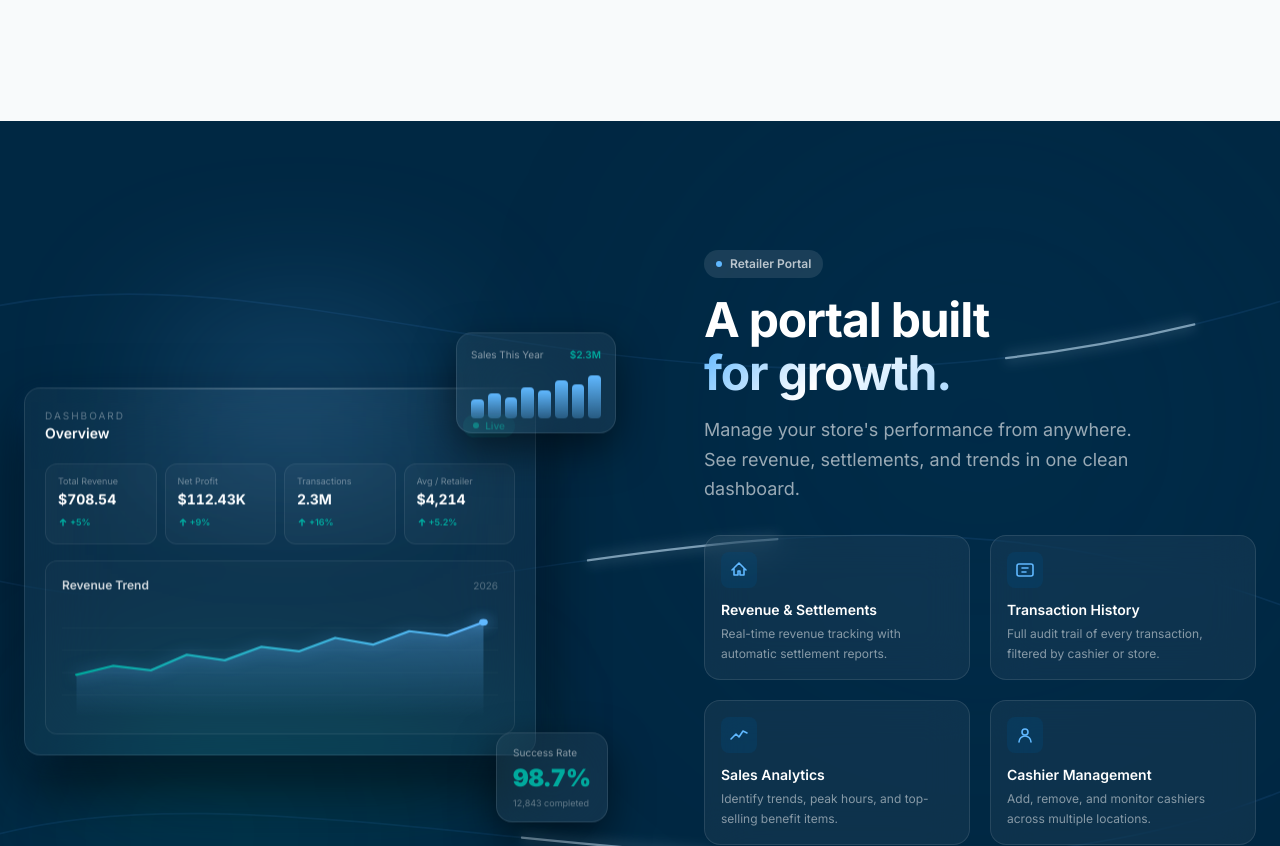
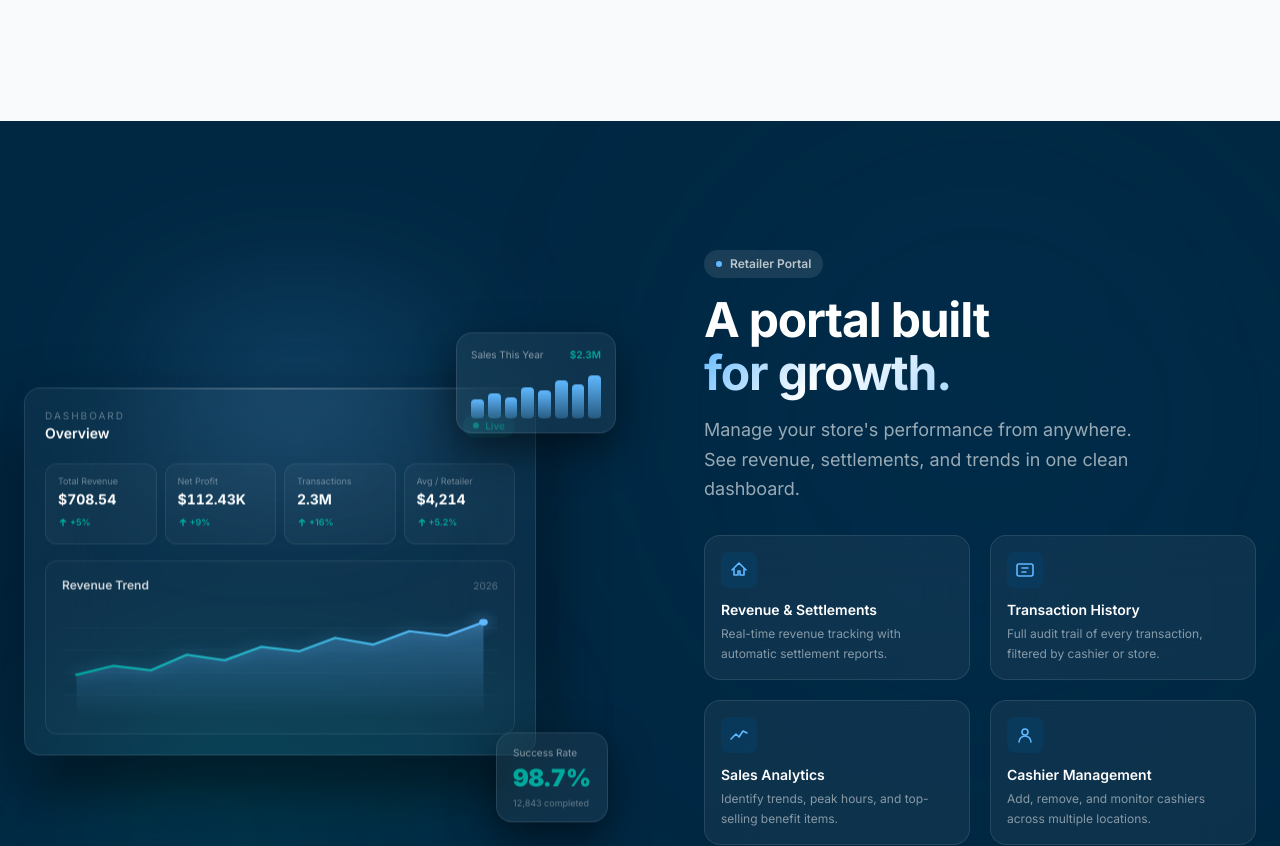
Before and after one commit to marielabattista88/Landing-Page-BPOS, a Next.js app: page / in a window 1280 px wide. Shown: the part 3500-4346 px from the top of the page. Built offline with nearby package versions, Linux system fonts and the light colour scheme.

Commit message:
feat: refactor FlowLines component to use circular paths for enhanced visual continuity and update gradient mask for improved background effects

```diff
--- a/src/components/landing/FlowLines.tsx
+++ b/src/components/landing/FlowLines.tsx
@@ -13,15 +13,15 @@ type FlowLinesProps = {
 };
 
 /**
- * Reusable "traveling light" flow field — echoes the hero's animated arcs.
- * Drop into any dark section as an absolutely-positioned background layer.
- * Smooth bezier curves stretch edge-to-edge; a bright dash travels along each,
- * tying the page's sections together with one recurring motion motif.
+ * Reusable "traveling light" ring field — echoes the hero's animated arcs.
+ * The strokes orbit large circles that nod to the looped "b" / "p" of the
+ * BPOS logo, so the same circular motif recurs down the page and ties the
+ * sections together. Drop in as an absolutely-positioned background layer.
  */
-const PATHS = [
-  { d: "M-40,170 C 360,90 760,330 1480,150", dur: 9 },
-  { d: "M-40,400 C 460,500 880,250 1480,440", dur: 12, delay: 1.4 },
-  { d: "M-40,640 C 320,540 980,760 1480,580", dur: 10.5, delay: 2.6 },
+const RINGS = [
+  { cx: 250, cy: 420, r: 540, dur: 11, delay: 0 },
+  { cx: 1180, cy: 220, r: 430, dur: 14, delay: 1.8 },
+  { cx: 980, cy: 760, r: 620, dur: 17, delay: 3.4 },
 ];
 
 export default function FlowLines({
@@ -34,29 +34,53 @@ export default function FlowLines({
     <svg
       className={`absolute inset-0 w-full h-full pointer-events-none ${className}`}
       viewBox="0 0 1440 800"
-      preserveAspectRatio="none"
+      preserveAspectRatio="xMidYMid slice"
       aria-hidden
       style={{ opacity }}
     >
-      {PATHS.map((p, i) => (
+      <defs>
+        {/* Keep the strokes in the outer edges / corners and fade them out
+            across the central band where the text and cards live. */}
+        <radialGradient id="flowEdgeFade" gradientUnits="userSpaceOnUse" cx="720" cy="400" r="760">
+          <stop offset="0%" stopColor="black" />
+          <stop offset="62%" stopColor="black" />
+          <stop offset="100%" stopColor="white" />
+        </radialGradient>
+        <mask id="flowEdgeMask">
+          <rect x="0" y="0" width="1440" height="800" fill="url(#flowEdgeFade)" />
+        </mask>
+      </defs>
+      <g mask="url(#flowEdgeMask)">
+      {RINGS.map((ring, i) => (
         <g key={i}>
-          {/* Dim base line */}
-          <path d={p.d} fill="none" stroke={color} strokeWidth={1.5} strokeOpacity={0.16} />
-          {/* Bright traveling segment */}
-          <motion.path
-            d={p.d}
+          {/* Dim full ring */}
+          <circle
+            cx={ring.cx}
+            cy={ring.cy}
+            r={ring.r}
+            fill="none"
+            stroke={color}
+            strokeWidth={1.5}
+            strokeOpacity={0.14}
+          />
+          {/* Bright segment traveling around the ring */}
+          <motion.circle
+            cx={ring.cx}
+            cy={ring.cy}
+            r={ring.r}
             fill="none"
             stroke={highlight}
             strokeWidth={2}
             strokeLinecap="round"
             pathLength={1}
-            strokeDasharray="0.14 0.86"
+            strokeDasharray="0.13 0.87"
             animate={{ strokeDashoffset: [0, -1] }}
-            transition={{ duration: p.dur, repeat: Infinity, ease: "linear", delay: p.delay ?? 0 }}
+            transition={{ duration: ring.dur, repeat: Infinity, ease: "linear", delay: ring.delay }}
             style={{ filter: `drop-shadow(0 0 6px ${highlight})` }}
           />
         </g>
       ))}
+      </g>
     </svg>
   );
 }
```
